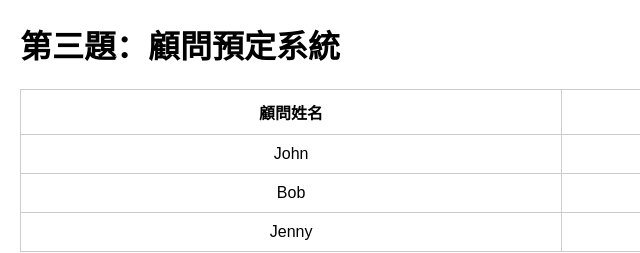
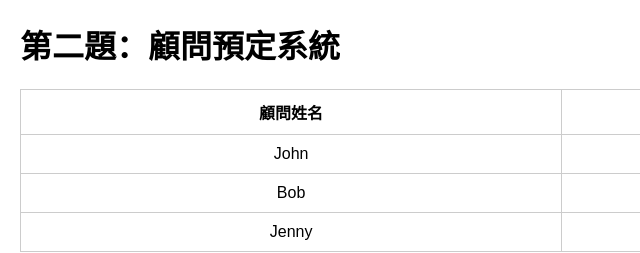
Before and after one commit to ziven8807/week2, a plain HTML site: page week2_第二題/index.html in a window 1280 px wide. Shown: the top 253 px of the page, 0-640 px from the left. Drawn offline with Linux system fonts and the light colour scheme.

Commit message:
Update index.html

```diff
--- a/week2_第二題/index.html
+++ b/week2_第二題/index.html
@@ -37,7 +37,7 @@
     </style>
   </head>
   <body>
-    <h1>第三題：顧問預定系統</h1>
+    <h1>第二題：顧問預定系統</h1>
 
     <table>
       <thead>
```
